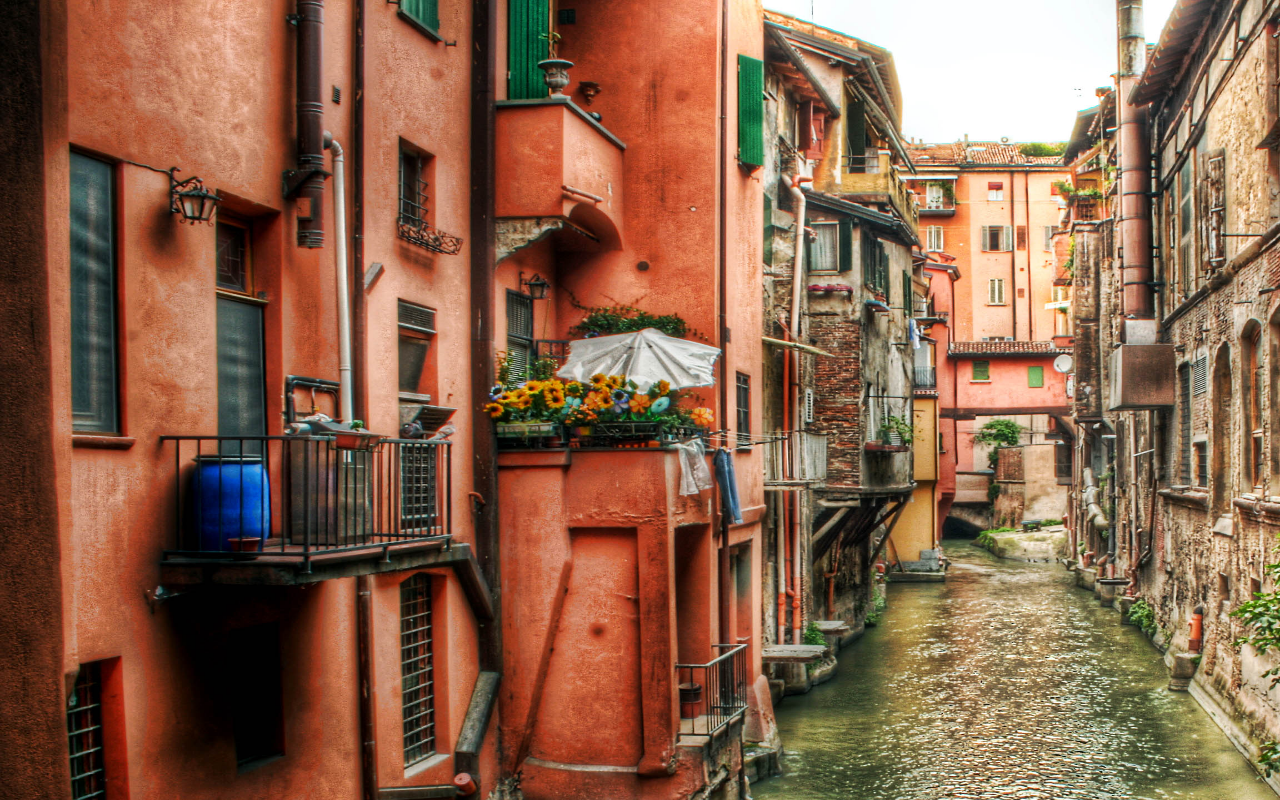
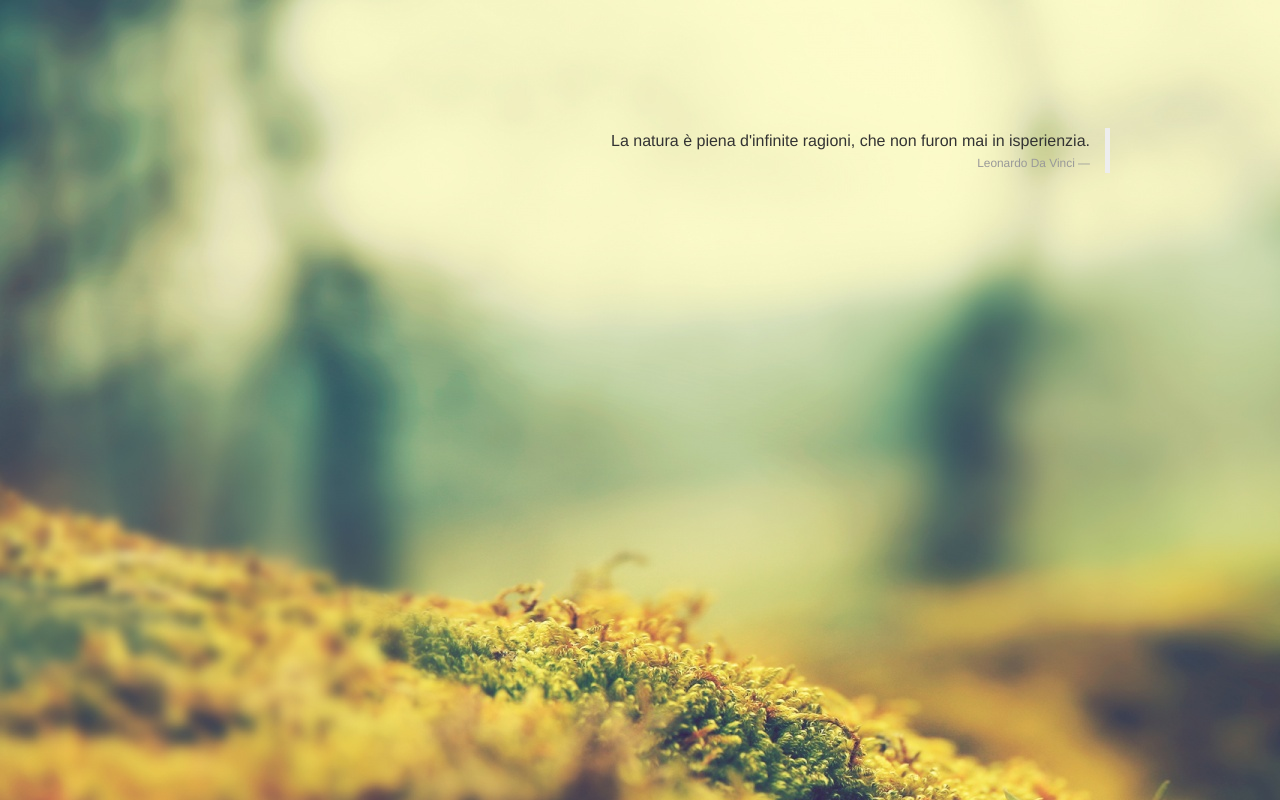
Before and after one commit to Brbb/brbb.github.com, a plain HTML site: page Projects/Boot/index.html in a window 1280 px wide. Drawn offline with Linux system fonts and the light colour scheme.

Commit message:
change bg

```diff
--- a/Projects/Boot/index.html
+++ b/Projects/Boot/index.html
@@ -7,20 +7,26 @@
     <style>
       body {
       margin: 0;
-      background: url('../Images/bologna.jpg');
+      background: url('../Images/guist.jpg');
       background-size: 1920px 1080px;
       background-repeat:no-repeat;
       display: compact;
       }
+      .container
+      {
+	      padding-top: 10%;
+      }
+
+
     </style>
-
   </head>
   <body>
-
-
-
-
-
+		<div class="container" id="quoteblock">
+			<blockquote class="pull-right">
+				<p>La natura è piena d'infinite ragioni, che non furon mai in isperienzia.</p>
+				<small><cite title="Source Title">Leonardo Da Vinci</cite></small>
+				</blockquote>
+    	</div>
   </body>
      <!-- Script (bottom) -->
     <script src="../../Libs/jQuery/jquery_1.8.2.js"></script>
@@ -29,7 +35,7 @@
     <script type="text/javascript">
     $(document).ready(function()
     {
-
+    	$("quoteblock").fadeIn('slow');
     }
     );
 
```
Also changed, not shown: Projects/Images/guist.jpg (added), Projects/Images/iceontree.jpg (added).
